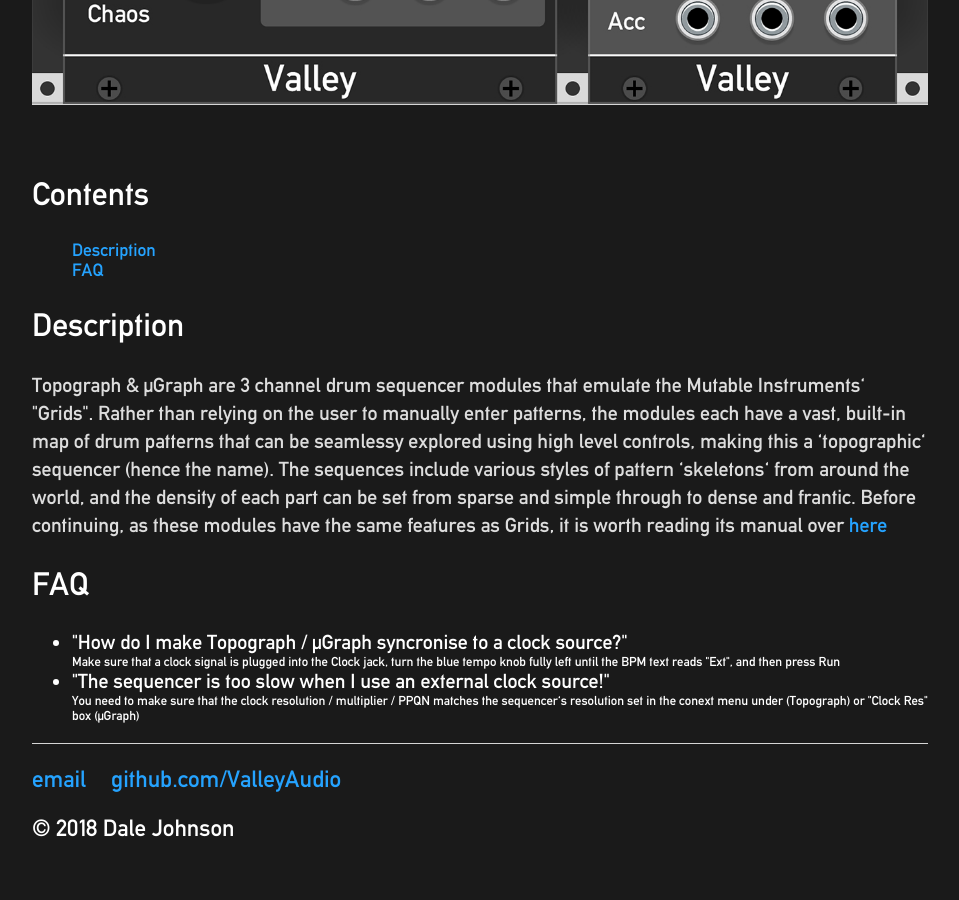
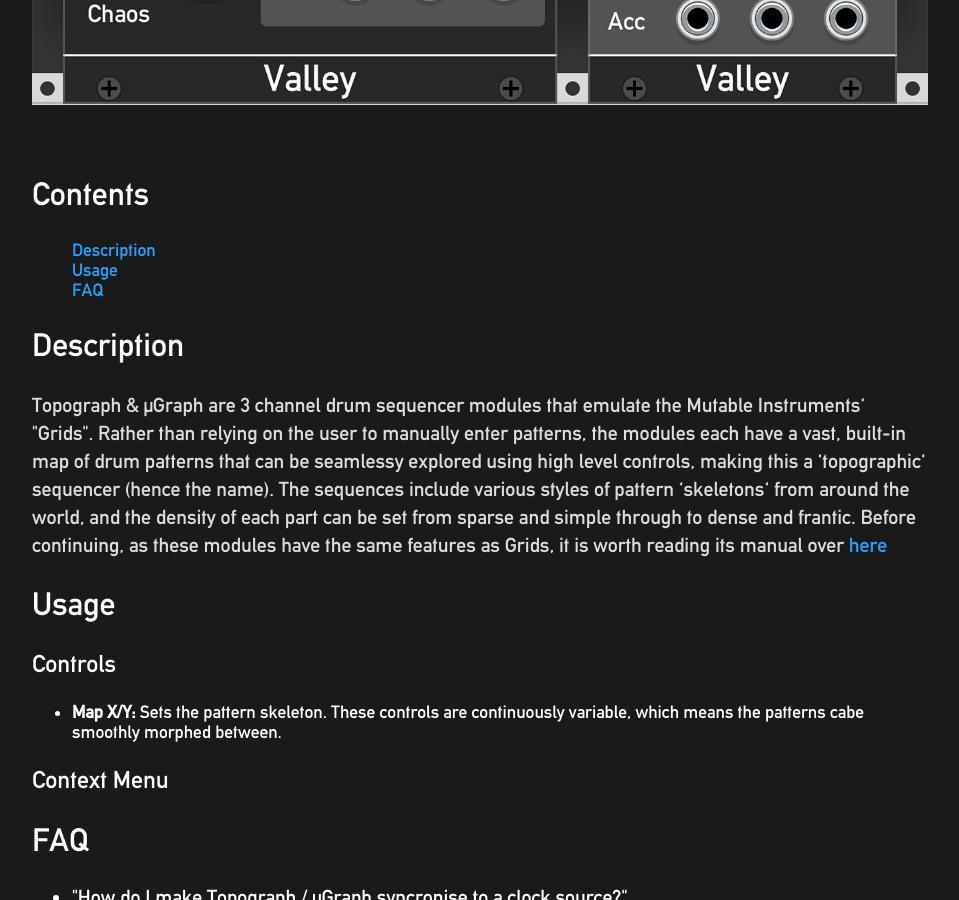
Before and after one commit to ValleyAudio/ValleyAudio.github.io, a Jekyll site: the page built from rack/topograph/topograph.html, in a window 1280 px wide and 900 px high, scrolled down 1039 px. Shown: the whole window, without its empty margins (160-1119 px from the left). Built offline with Jekyll 4.4.1, drawn with Linux system fonts in a browser that asks for light colours.

Commit message:
Added Usage

```diff
--- a/rack/topograph/topograph.html
+++ b/rack/topograph/topograph.html
@@ -12,11 +12,18 @@
     <h2>Contents</h2>
     <ul style="list-style:none">
         <li><a href="#Desc">Description</a></li>
+        <li><a href="#Usage">Usage</a></li>
         <li><a href="#FAQ">FAQ</a></li>
     </ul>
     <h2 id="Desc">Description</h2>
     <p>
         Topograph & µGraph are 3 channel drum sequencer modules that emulate the Mutable Instruments' "Grids". Rather than relying on the user to manually enter patterns, the modules each have a vast, built-in map of drum patterns that can be seamlessy explored using high level controls, making this a 'topographic' sequencer (hence the name). The sequences include various styles of pattern 'skeletons' from around the world, and the density of each part can be set from sparse and simple through to dense and frantic. Before continuing, as these modules have the same features as Grids, it is worth reading its manual over <a href="https://mutable-instruments.net/modules/grids/manual/">here</a>
+        <h2 id="Usage">Usage</h2>
+        <h3>Controls</h3>
+        <ul>
+            <li><b>Map X/Y:</b> Sets the pattern skeleton. These controls are continuously variable, which means the patterns cabe smoothly morphed between.</li>
+        </ul>
+        <h3>Context Menu</h3>
         <h2 id="FAQ">FAQ</h2>
         <ul>
             <li style="font-size: 1.25em;">"How do I make Topograph / µGraph syncronise to a clock source?"</li>
```
